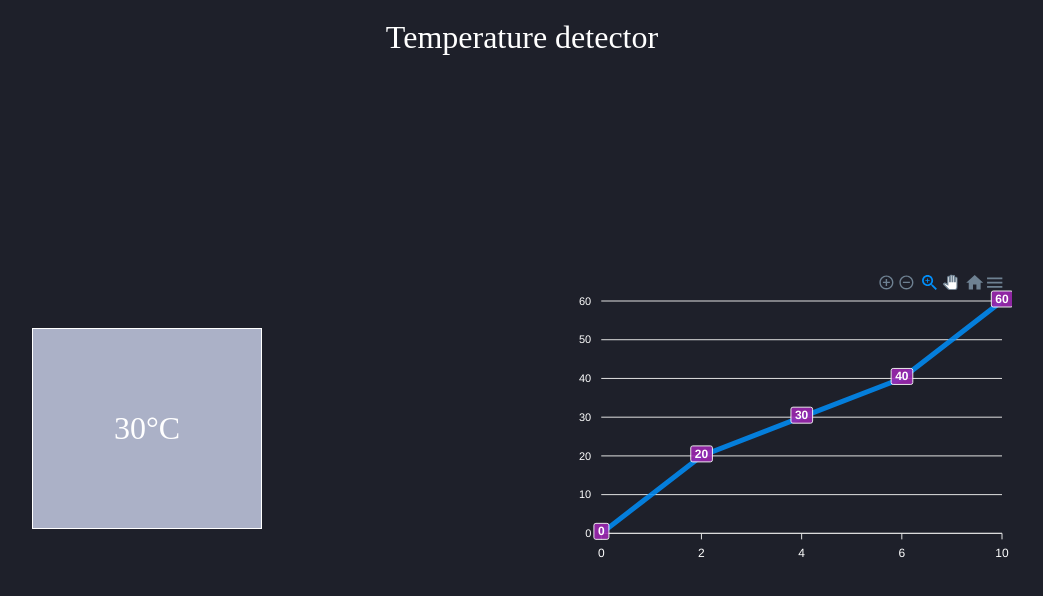
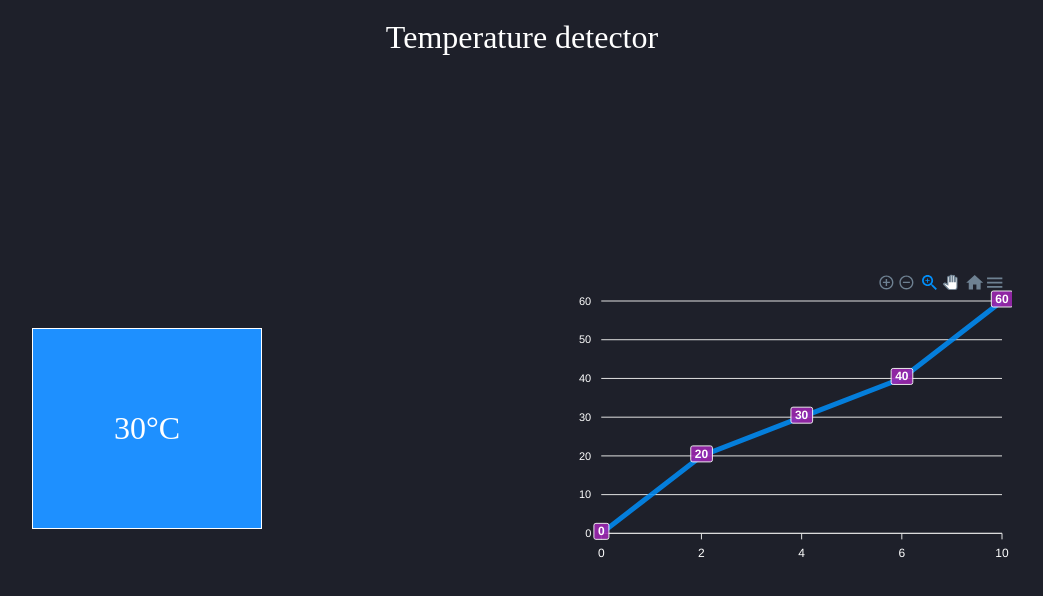
Before and after one commit to evellyn489/Estacao-meteorologica-usando-o-ESP32, a React (Vite) app: page / in a window 1280 px wide. Shown: the top 596 px of the page, without its empty margins (118-1161 px from the left). Built offline with nearby package versions, Linux system fonts and the light colour scheme.

Commit message:
mudança na cor

```diff
--- a/src/styles/style.scss
+++ b/src/styles/style.scss
@@ -34,7 +34,7 @@ div.conteiner {
         justify-content: center;
         align-items: center;
 
-        background-color:  #abb1c7;
+        background-color:  #1e90ff;
 
         border: 1px solid #fff;
 
```
